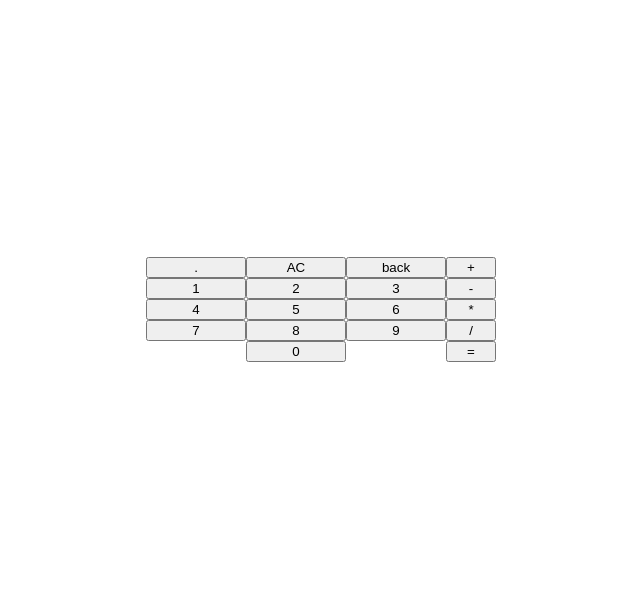
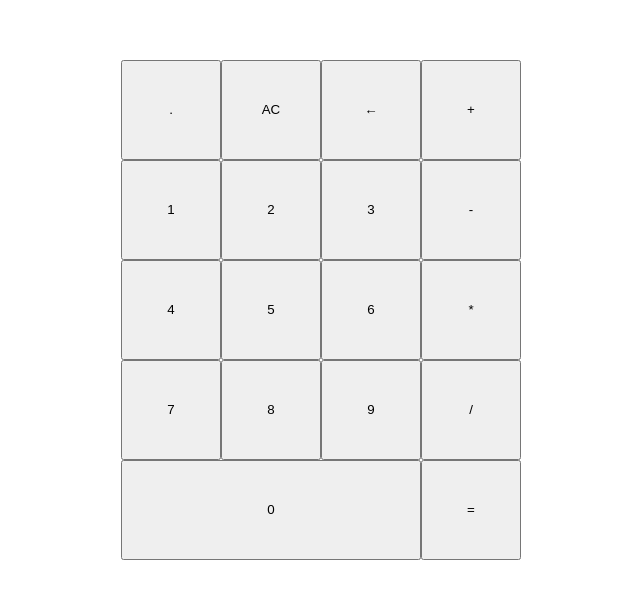
Before and after one commit to shri1707/calculator, a plain HTML site: page index.html in a window 1280 px wide. Shown: the part 126-724 px from the top of the page, without its empty margins (319-959 px from the left). Drawn offline with Linux system fonts and the light colour scheme.

Commit message:
no major change as such

```diff
--- a/index.html
+++ b/index.html
@@ -13,7 +13,7 @@
             <div class="num">
                 <button class="nos" id="decimal">.</button>
                 <button class="clear">AC</button>
-                <button class="backspace">back</button>
+                <button class="backspace">&larr;</button>
                 <button class="nos" id="1">1</button>
                 <button class="nos" id="2">2</button>
                 <button class="nos" id="3">3</button>
@@ -23,7 +23,7 @@
                 <button class="nos" id="7">7</button>
                 <button class="nos" id="8">8</button>
                 <button class="nos" id="9">9</button>
-                <button class="nos" id="0">0</button>
+                <button class="nos" id="zero">0</button>
             </div>
             <div class="sign">
                 <button class= "ope" id="+">+</button>
@@ -32,6 +32,7 @@
                 <button class= "ope" id="/">/</button>
                 <button class= "ope" id="=">=</button>
             </div>
+
         </div>
     </div>
     <script src="script.js"></script>
--- a/script.js
+++ b/script.js
@@ -54,7 +54,7 @@ buttons.forEach(button => {
             if (operator == null) {
                 firstNumStr += button.innerText;
                 val1 = display(firstNumStr);
-            } else {
+            } else if(operator!=null){
                 secondNumStr += button.innerText;
                 val2 = display(secondNumStr);
             }
--- a/style.css
+++ b/style.css
@@ -29,11 +29,19 @@ body {
 .sign{
     display: flex;
     flex-direction: column;
-    width: 50px;
-    height: 26.875px;
 }
 
 .nos, .decimal, .clear, .backspace{
     width: 100px;
+    height: 100px;
 
 }
+
+#zero{
+    width: 300px;
+}
+
+.ope{
+    width: 100px;
+    height: 100px;
+}
```
